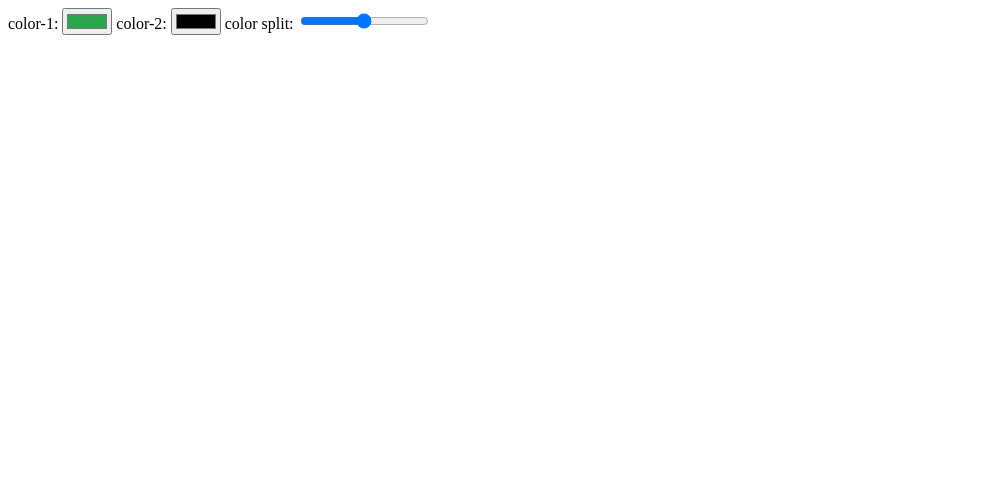
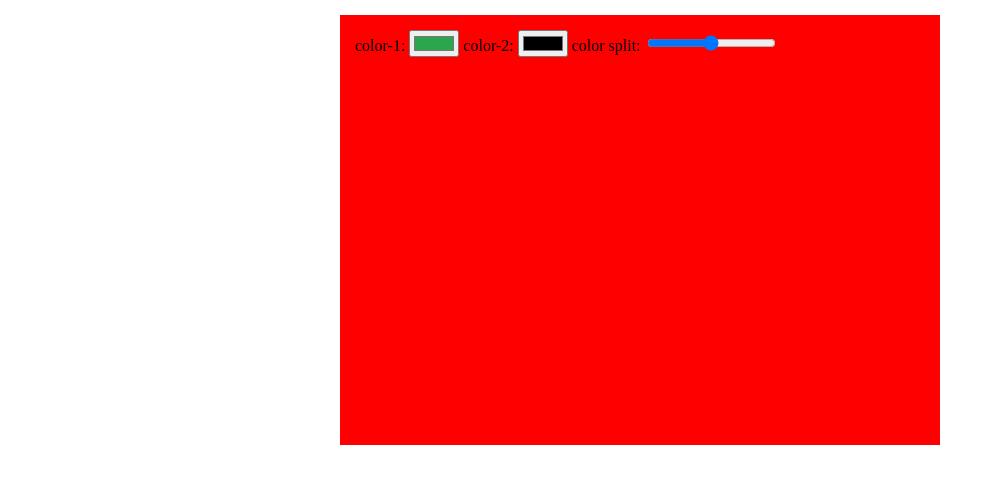
Before and after one commit to mziyandajoko/grandient-generator, a plain HTML site: page index.html in a window 1280 px wide. Shown: the whole page, without its empty margins (0-995 px from the left). Drawn offline with Linux system fonts and the light colour scheme.

Commit message:
adds form and base styling

```diff
--- a/index.css
+++ b/index.css
@@ -0,0 +1,12 @@
+body{
+    width: 600px;
+    margin: 15px auto;
+}
+
+form{
+    height: 400px;
+    padding: 15px;
+    background-color: red;
+    align-items: center;
+    justify-content: center;
+}
--- a/index.html
+++ b/index.html
@@ -6,7 +6,7 @@
 <meta name="viewport" content="width=device-width, initial-scale=1">
 <meta name="Keywords" content="">
 <meta name="Description" content="">
-<link rel="icon" href="" type="image/x-icon">
+<link rel="stylesheet" href="index.css">
     </head>
 <body>
 <form class="gradient">
@@ -17,7 +17,6 @@
   <label for="color_split">color split:</label>
   <input type="range" id="color_split" name="color_split"  value="50" max="100">
 </form>
-
-
+<script type="text/javascript"></script>
 </body>
 </html>
```
